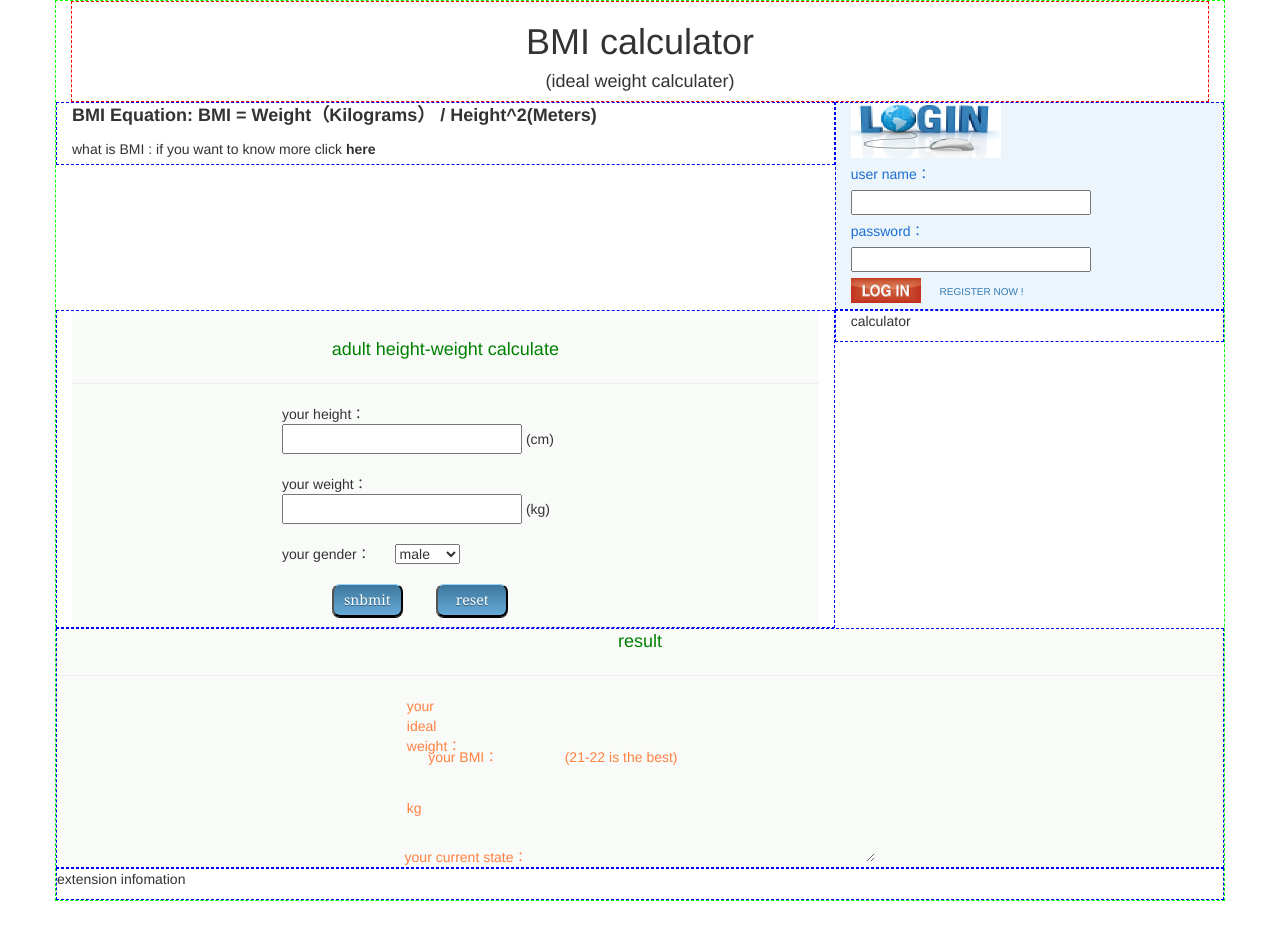
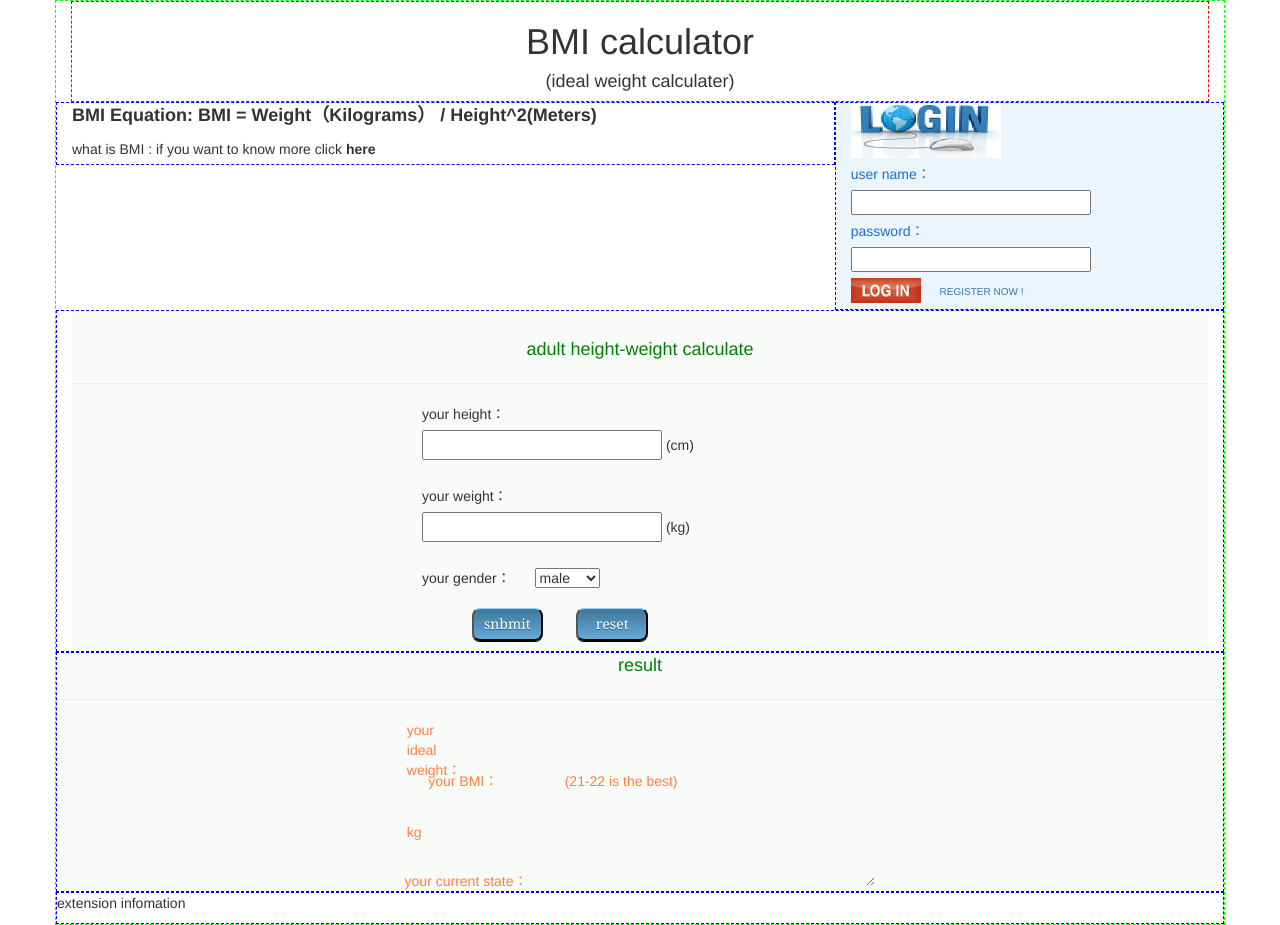
Before and after one commit to TangqiFeng/BMI-calculator-webapp-python-flask-, a Flask app: page / in a window 1280 px wide. Before the commit the page ends 901 px from the top, so only its background shows below. Run offline with Flask 2, Linux system fonts and the light colour scheme; some libraries are stand-ins or nearby versions.

Commit message:
update-main_page

```diff
--- a/templates/index.html
+++ b/templates/index.html
@@ -54,7 +54,7 @@
         }
 
         .tableForm1 {
-            padding-left: 210px;
+            padding-left: 350px;
             padding-bottom: 10px;
         }
 
@@ -153,7 +153,7 @@ weight in relation to your height, and applies to most adult
         <div class="row clearfix" id="main&calculator">
 
             <!-- main                             author: Tangqi Feng   -->
-            <div class="col-md-8 column" id="main" style="border: 1px dashed rgb(0,0,255)">
+            <div class="col-md-12 column" id="main" style="border: 1px dashed rgb(0,0,255)">
                 <table class="col-md-12 column" align:center borderColorDark=#f5fafa borderColorLight=#8AB78A>
                     <tr>
                         <td align=center bgColor=#f9fbf9 style="height:30px; font-size:18px; color:green; ">
@@ -163,14 +163,14 @@ weight in relation to your height, and applies to most adult
                     </tr>
                     <tr>
                         <form name="form1">
-                            <td bgColor=#f9fbf9 class="tableForm1">
+                            <td  bgColor=#f9fbf9 class="tableForm1">
                                 your height：
                                 <br>
-                                <input size=16 name=height style="width: 240px; height: 30px;">&nbsp;(cm)
+                                <input class="text2" size=16 name=height style="width: 240px; height: 30px;">&nbsp;(cm)
                                 <br>
                                 <br> your weight：
                                 <br>
-                                <input name=weight style="width: 240px; height: 30px;">&nbsp;(kg)
+                                <input class="text2" name=weight style="width: 240px; height: 30px;">&nbsp;(kg)
                                 <br>
                                 <br> your gender：
                                 <select size=1 name=sex style="margin-left:20px;">
@@ -187,10 +187,7 @@ weight in relation to your height, and applies to most adult
                 </table>
             </div>
 
-            <!-- inches to cm convert caculator -->
-            <div class="col-md-4 column" id="calculator" style="border: 1px dashed rgb(0,0,255)">
-                <p>calculator</p>
-            </div>
+
         </div>
 
         <!--result display          author: Tangqi Feng -->
```
